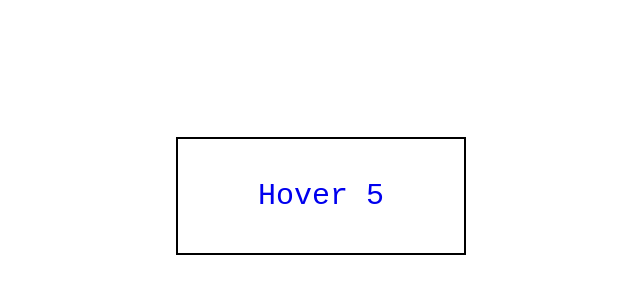
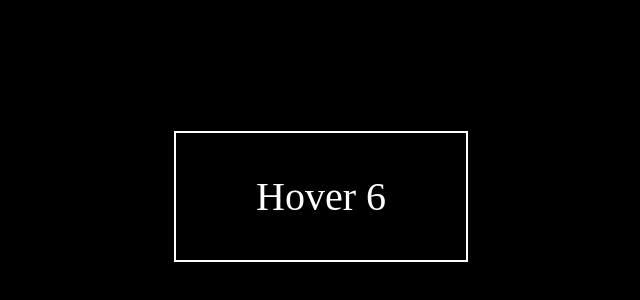
Before and after one commit to Fernando-ui/Animaciones-Avanzadas, a website: page 01-CSS-2D-transforms/index.html in a window 1280 px wide. Shown: the part 212-512 px from the top of the page, without its empty margins (319-959 px from the left). Drawn offline with Linux system fonts and the light colour scheme.

Commit message:
animacion de glowing a boton

```diff
--- a/01-CSS-2D-transforms/index.html
+++ b/01-CSS-2D-transforms/index.html
@@ -17,7 +17,8 @@
   <!-- <a href="#">Hover me 2</a> -->
   <!-- <a href="#">Hover 3</a> -->
   <!-- <a href="#">Hover 4</a> -->
-  <a href="#">Hover 5</a>
+  <!-- <a href="#">Hover 5</a> -->
+  <a href="#">Hover 6</a>
 </body>
 
 </html>
--- a/01-CSS-2D-transforms/sass/_05-swipe2-button.scss
+++ b/01-CSS-2D-transforms/sass/_05-swipe2-button.scss
@@ -1,35 +1,35 @@
-body{
-    height:100vh;
-    display:flex;
-    align-items: center;
-    justify-content: center;
-}
+// body{
+//     height:100vh;
+//     display:flex;
+//     align-items: center;
+//     justify-content: center;
+// }
 
-a{
-    text-decoration:none;
-    font-size:30px;
-    padding:40px 80px;
-    border:2px solid #000;
-    font-family:'Courier New', Courier, monospace;
-    position:relative;
-    overflow: hidden;
-}
-a::before{
-    content:'Hello';
-    position:absolute;
-    background-color:pink;
-    width:100%;
-    height:100%;
-    top:0;
-    left:0;
-    text-align:center;
-    transform: translateY(-101%);
-    transition:transform .5s ease;
-    display:flex;
-    align-items: center;
-    justify-content: center;
-}
-a:hover::before{
-    transform:translateY(0%);
+// a{
+//     text-decoration:none;
+//     font-size:30px;
+//     padding:40px 80px;
+//     border:2px solid #000;
+//     font-family:'Courier New', Courier, monospace;
+//     position:relative;
+//     overflow: hidden;
+// }
+// a::before{
+//     content:'Hello';
+//     position:absolute;
+//     background-color:pink;
+//     width:100%;
+//     height:100%;
+//     top:0;
+//     left:0;
+//     text-align:center;
+//     transform: translateY(-101%);
+//     transition:transform .5s ease;
+//     display:flex;
+//     align-items: center;
+//     justify-content: center;
+// }
+// a:hover::before{
+//     transform:translateY(0%);
 
-}
+// }
--- /dev/null
+++ b/01-CSS-2D-transforms/sass/_07-glowing-button.scss
@@ -0,0 +1,48 @@
+body{
+    height:100vh;
+    display:flex;
+    align-items: center;
+    justify-content: center;
+    background-color:#000;
+}
+a{
+    border:2px solid #fff;
+    padding:40px 80px;
+    font-size:40px;
+    text-decoration:none;
+    color:#fff;
+    position:relative;
+    overflow: hidden;
+}
+a::before{
+    content:'';
+    position:absolute;
+    top:0;
+    left:0;
+    height:100%;
+    width:100%;
+    z-index:-1;
+    transition:background-color 1s ease;
+}
+
+a:hover::before{
+    background-color:#F44336;
+}
+
+a::after{
+    content: '';
+    position: absolute;
+    top: 0;
+    left: 0;
+    height: 30%;
+    width: 100%;
+    background-color: #fff;
+    transform:rotate(45deg) translate(-10%, 250%);
+    transform-origin: top left;
+    transition:transform .5s ease;
+    z-index: -1;
+}
+a:hover::after{
+    transform:rotate(45deg) translate(10%, -650%);
+
+}
--- a/01-CSS-2D-transforms/sass/main.scss
+++ b/01-CSS-2D-transforms/sass/main.scss
@@ -3,3 +3,4 @@
 @import './square-button-03';
 @import './04-stretching-botton';
 @import './05-swipe2-button';
+@import './07-glowing-button';
```
Also changed, not shown: 01-CSS-2D-transforms/css/style.css.
